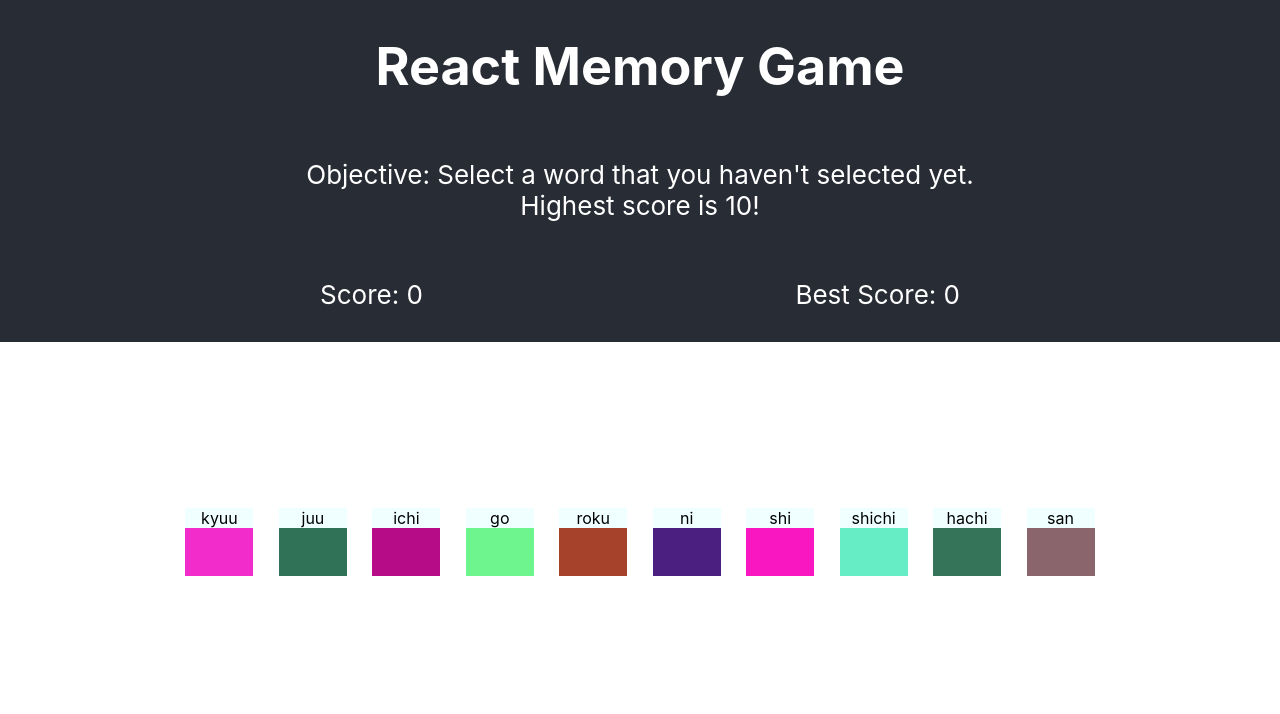
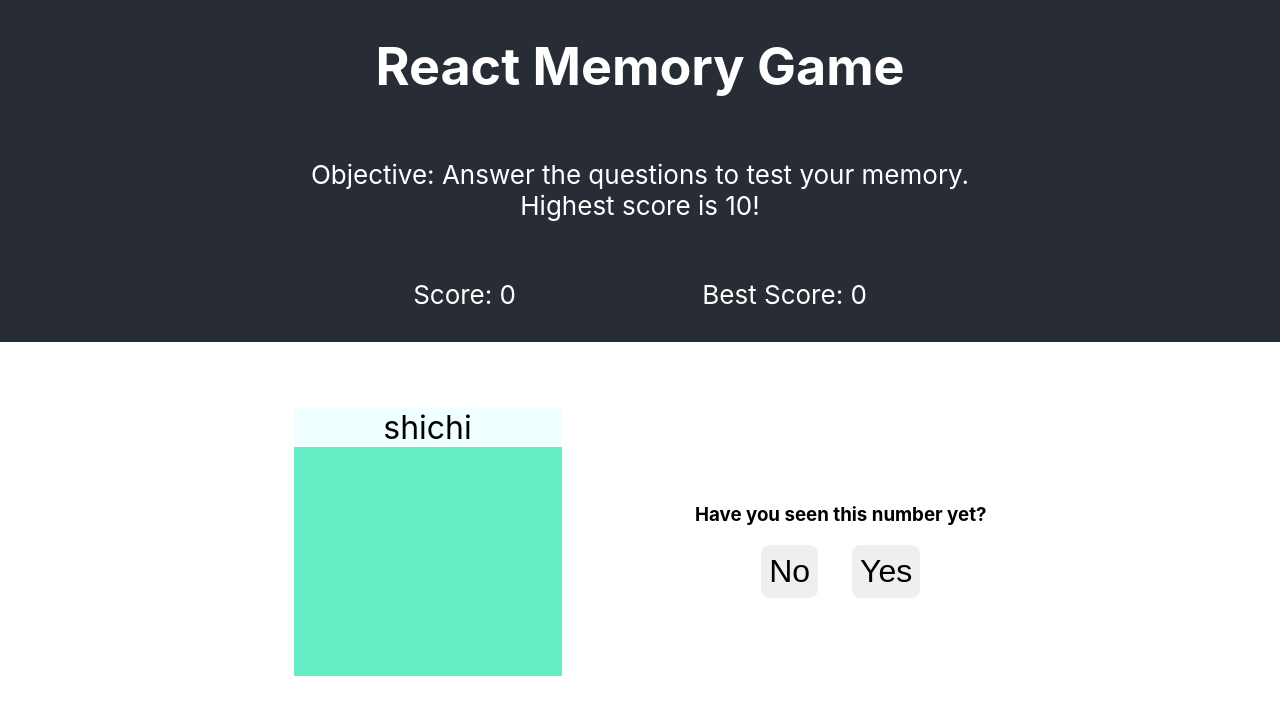
Before and after one commit to Icurra/react_memorygame_project, a React (Create React App) app: page / in a window 1280 px wide. Shown: the top 714 px of the page. Built offline with nearby package versions, Linux system fonts and the light colour scheme.

Commit message:
Changed gameplay to only show single items. Updated css for app, and gameitem.

```diff
--- a/src/App.css
+++ b/src/App.css
@@ -25,7 +25,7 @@
 .App-scoreboard {
   padding: 2rem;
   display: flex;
-  justify-content: space-between;
+  justify-content: space-around;
   align-items: center;
   min-width: 50%;
 }
@@ -36,4 +36,29 @@
   justify-content: space-evenly;
   align-items: center;
   flex-wrap: wrap;
+  margin: 1rem;
 }
+
+.btn {
+  padding: 0.5rem;
+  border-radius: 10px;
+  border: 1px solid white;
+  font-size: 2rem;
+  margin: 0 1rem;
+}
+
+.btn:hover {
+  background-color: burlywood;
+  cursor: pointer;
+}
+
+@media only screen and (max-width: 600px) {
+  .App-scoreboard {
+    padding: 2rem;
+    display: flex;
+    flex-direction: column;
+    justify-content: center;
+    align-items: center;
+    min-width: 50%;
+  }
+}
--- a/src/App.jsx
+++ b/src/App.jsx
@@ -1,64 +1,66 @@
 import "./App.css";
-import * as React from "react";
+import React, { Component } from "react";
 import GameItem from "./components/GameItem";
 import Congratulations from "./components/Congratulations";
 
-class App extends React.Component {
+class App extends Component {
   constructor(props) {
     super(props);
 
+    const best = localStorage.getItem("best");
+
     this.state = {
       score: 0,
-      bestScore: 0,
+      bestScore: best ? best : 0,
       numbers: [
         {
           content: "ichi",
-          wasClicked: false,
+          wasViewed: false,
           color: this.randomHEX(),
         },
         {
           content: "ni",
-          wasClicked: false,
+          wasViewed: false,
           color: this.randomHEX(),
         },
         {
           content: "san",
-          wasClicked: false,
+          wasViewed: false,
           color: this.randomHEX(),
         },
         {
           content: "shi",
-          wasClicked: false,
+          wasViewed: false,
           color: this.randomHEX(),
         },
         {
           content: "go",
-          wasClicked: false,
+          wasViewed: false,
           color: this.randomHEX(),
         },
         {
           content: "roku",
-          wasClicked: false,
+          wasViewed: false,
           color: this.randomHEX(),
         },
         {
           content: "shichi",
-          wasClicked: false,
+          wasViewed: false,
           color: this.randomHEX(),
         },
         {
           content: "hachi",
-          wasClicked: false,
+          wasViewed: false,
           color: this.randomHEX(),
         },
         {
           content: "kyuu",
-          wasClicked: false,
+          wasViewed: false,
           color: this.randomHEX(),
         },
         {
           content: "juu",
-          wasClicked: false,
+          wasViewed: false,
           color: this.randomHEX(),
         },
       ],
@@ -78,13 +80,52 @@ class App extends React.Component {
     setTimeout(() => congrats.classList.toggle("show-congrats"), 5000);
   }
 
-  checkScore(item) {
+  checkScore(item, answer) {
     let tempArray = this.randomizeNumbers();
-    // User is still playing
-    if (item.wasClicked) {
-      // User has lost and the game resets
+    // Checks item has been click vs user answer
+    if (item.wasViewed === answer) {
+      let incrementedScore = this.state.score + 1;
+      // Correct answer
+      // Continue playing the game, increasing the score
+      if (incrementedScore === 10) {
+        // User has won the game
+        // Reset game, save best score
+
+        // Display congratulations message
+        this.flashCongratulations();
+
+        // Set score to 0, save best score, randomize numbers
+        localStorage.setItem("best", incrementedScore);
+        this.setState({
+          score: 0,
+          bestScore: incrementedScore,
+          numbers: tempArray,
+        });
+      } else {
+        // Continue playing
+        tempArray.forEach((num) => {
+          if (num.content == item.content) {
+            num.wasViewed = true;
+          }
+        });
+        const newBest =
+          this.state.bestScore > incrementedScore
+            ? this.state.bestScore
+            : incrementedScore;
+
+        localStorage.setItem("best", newBest);
+
+        this.setState({
+          score: incrementedScore,
+          bestScore: newBest,
+          numbers: tempArray,
+        });
+      }
+    } else {
+      // Incorrect answer, reset game
+      // ========= REFACTOR TO DRY
       tempArray.forEach((item) => {
-        item.wasClicked = false;
+        item.wasViewed = false;
       });
       this.setState({
         score: 0,
@@ -94,35 +135,6 @@ class App extends React.Component {
             : this.state.score,
         numbers: tempArray,
       });
-    } else {
-      if (this.state.score === 9) {
-        // User has won the game
-        tempArray.forEach((item) => {
-          item.wasClicked = false;
-        });
-        this.setState({
-          score: 0,
-          bestScore: 10,
-          numbers: tempArray,
-        });
-        this.flashCongratulations();
-      } else {
-        // User is still playing, mark the item as 'clicked'
-        // Continue playing
-        this.state.numbers.forEach((num) => {
-          if (item.content == num.content) {
-            num.wasClicked = true;
-          }
-        });
-        this.setState({
-          score: this.state.score + 1,
-          bestScore:
-            this.state.bestScore > this.state.score
-              ? this.state.bestScore
-              : this.state.score + 1,
-          numbers: tempArray,
-        });
-      }
     }
   }
 
@@ -152,12 +164,15 @@ class App extends React.Component {
   }
 
   render() {
+    const randomIndex = Math.floor(Math.random() * this.state.numbers.length);
+    const selectedNum = this.state.numbers[randomIndex];
+
     return (
       <main className="App">
         <header className="App-header">
           <h1>React Memory Game</h1>
           <p>
-            Objective: Select a word that you haven't selected yet.<br></br>
+            Objective: Answer the questions to test your memory.<br></br>
             Highest score is 10!
           </p>
           <div className="App-scoreboard">
@@ -168,16 +183,24 @@ class App extends React.Component {
         <section className="App-container">
           <Congratulations />
           <div className="App-item-container">
-            {this.state.numbers.map((num) => {
-              return (
-                <GameItem
-                  key={num.content + "_key"}
-                  value={num}
-                  method={this.checkScore}
-                  color={num.color}
-                />
-              );
-            })}
+            <GameItem value={selectedNum} />
+            <div>
+              <h3>Have you seen this number yet?</h3>
+              <button
+                id="no"
+                className="btn"
+                onClick={() => this.checkScore(selectedNum, false)}
+              >
+                No
+              </button>
+              <button
+                id="yes"
+                className="btn"
+                onClick={() => this.checkScore(selectedNum, true)}
+              >
+                Yes
+              </button>
+            </div>
           </div>
         </section>
       </main>
--- a/src/components/Congratulations.jsx
+++ b/src/components/Congratulations.jsx
@@ -5,7 +5,7 @@ class Congratulations extends React.Component {
   render() {
     return (
       <div id="congratulations" className="Congratulations-div">
-        <h3>Congratulations! You're memory is impeccable.</h3>
+        <h3>Congratulations! Your memory is impeccable.</h3>
       </div>
     );
   }
--- a/src/components/GameItem.css
+++ b/src/components/GameItem.css
@@ -1,17 +1,13 @@
 .GameItem-div {
   border: 1px solid "#eee";
-  width: calc(100px - 4vmin);
-  height: calc(100px - 4vmin);
+  width: calc(300px - 4vmin);
+  height: calc(300px - 4vmin);
   box-sizing: border-box;
 }
 
 .GameItem-div > p {
   margin: 0 auto;
+  font-size: 2rem;
   text-align: center;
   background-color: azure;
 }
-
-.GameItem-div:hover {
-  cursor: pointer;
-  background-color: burlywood;
-}
--- a/src/components/GameItem.jsx
+++ b/src/components/GameItem.jsx
@@ -2,12 +2,15 @@ import "./GameItem.css";
 import * as React from "react";
 
 class GameItem extends React.Component {
+  constructor(props) {
+    super(props);
+  }
+
   render() {
     return (
       <div
         className="GameItem-div"
-        style={{ backgroundColor: "#" + this.props.color }}
-        onClick={() => this.props.method(this.props.value)}
+        style={{ backgroundColor: "#" + this.props.value.color }}
       >
         <p>{this.props.value.content}</p>
       </div>
```
Also changed, not shown: 1 other file (tests, documents, lock files or other folders).
